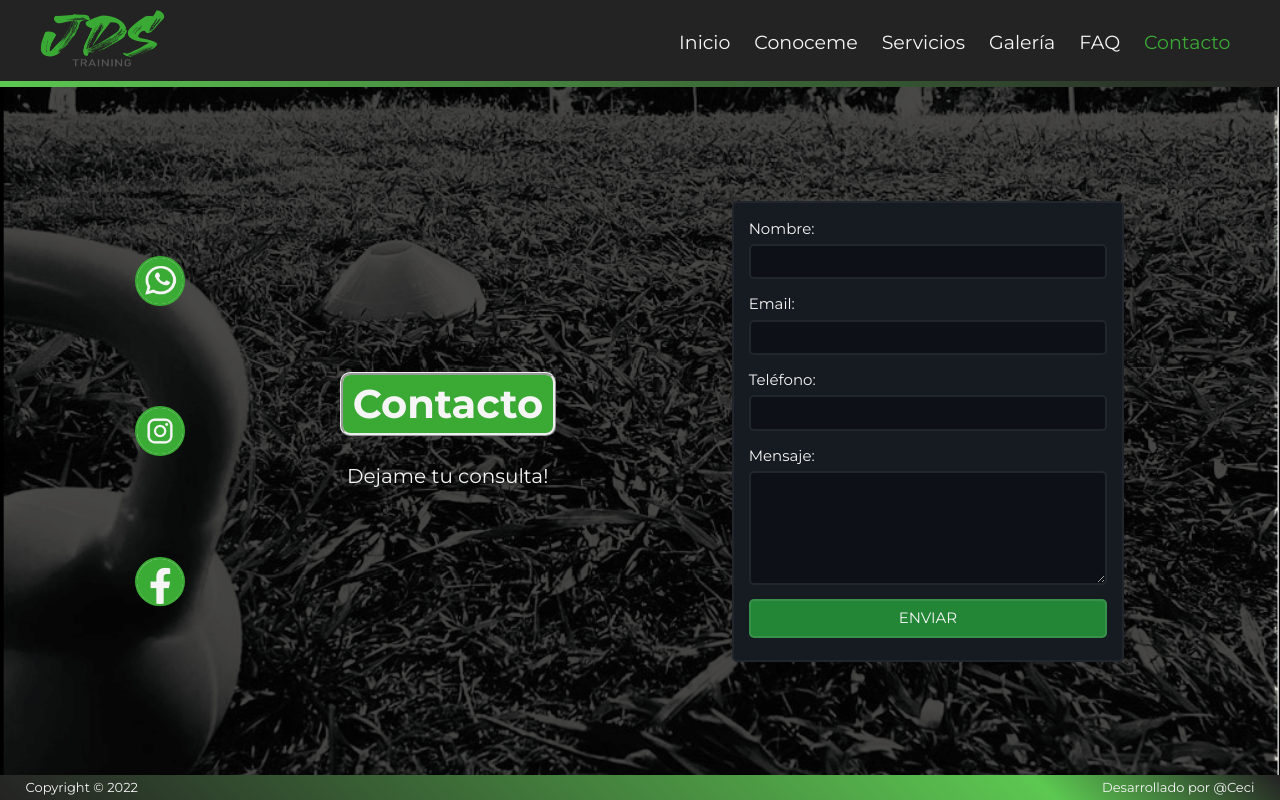
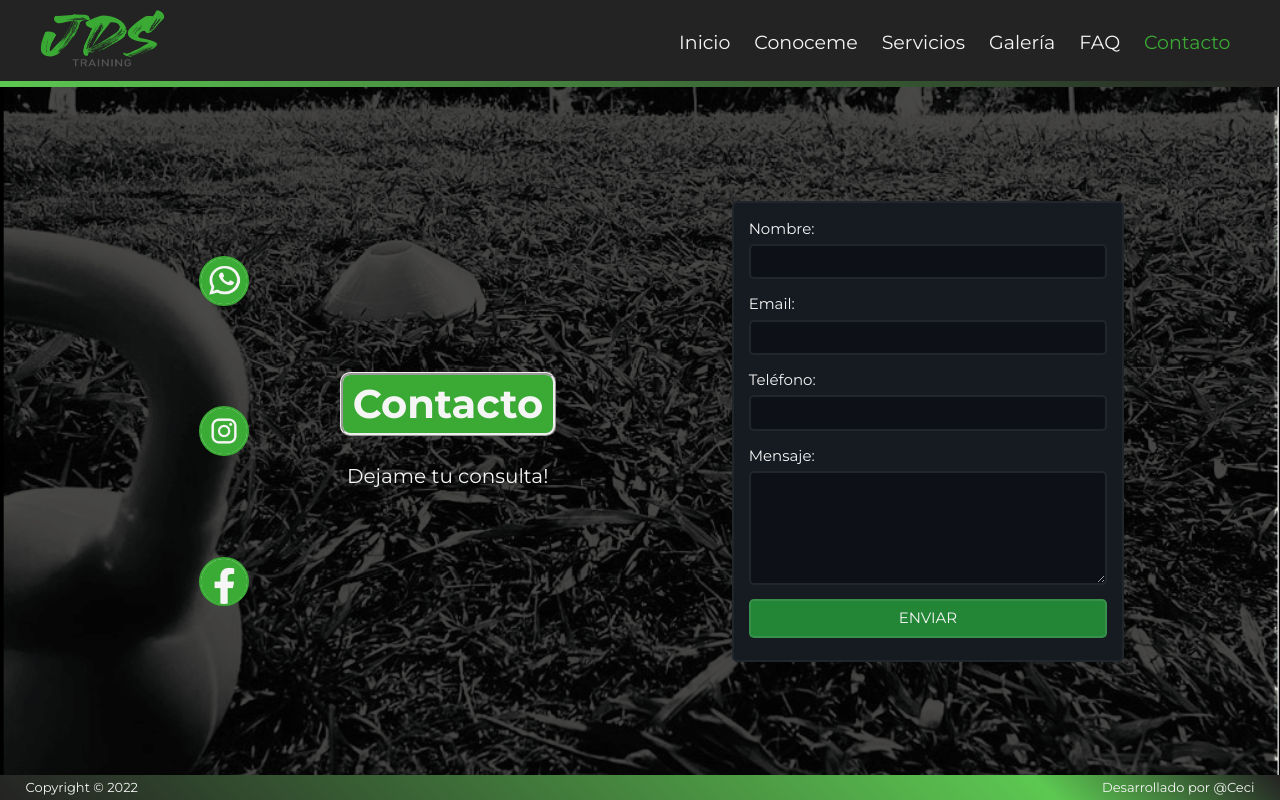
Before and after one commit to CeciFz/proyectoCoder, a plain HTML site: page pages/contacto.html in a window 1280 px wide. Drawn offline with nearby package versions, Linux system fonts and the light colour scheme.

Commit message:
mejoras iconos page/contacto

```diff
--- a/pages/contacto.html
+++ b/pages/contacto.html
@@ -34,7 +34,7 @@
         </header>
         <section class="section--contactForm container-fluid">
             <div class="row justify-content-center">
-                <div class="col-md-3 div--contactNetworks align-self-center d-flex flex-column align-items-center justify-content-evenly">
+                <div class="col-md-3 div--contactNetworks align-self-center d-flex flex-column align-items-end justify-content-evenly">
                     <a href="#"><img src="../img/net/Whatsapp.png" alt="Logo-whatsapp"></a>
                     <a href="#"><img src="../img/net/Instragram.png" alt="Logo-instagram"></a>
                     <a href="#"><img src="../img/net/Facebook.png" alt="Logo-facebook"></a>
```
